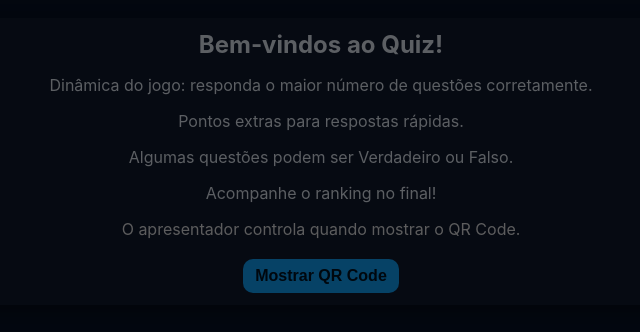
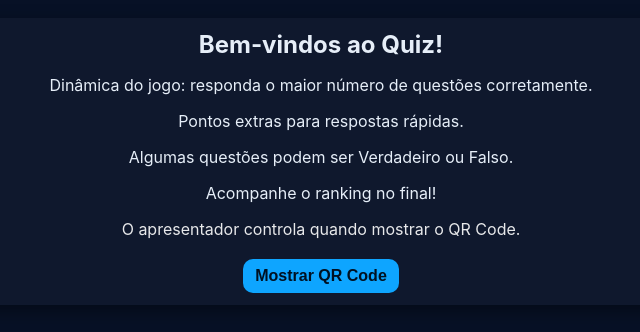
Before and after one commit to Dudox6492/quizeemgb, a website: page presenter.html in a window 1280 px wide. Shown: the whole page, without its empty margins (319-959 px from the left). Drawn offline with nearby package versions, Linux system fonts and the light colour scheme; no server answers.

Commit message:
Atualizar o presenter.html

```diff
--- a/presenter.html
+++ b/presenter.html
@@ -13,7 +13,15 @@ h2,h3{margin:0 0 12px 0}
 #qrcode{width:250px;height:250px;margin:auto;display:block}
 .center{text-align:center}
 button{background:var(--accent);color:#012;border:none;padding:12px 20px;border-radius:10px;font-weight:700;font-size:18px;cursor:pointer;margin-top:20px}
-.big-countdown{position:fixed;inset:0;display:flex;align-items:center;justify-content:center;pointer-events:none;z-index:999;background:rgba(0,0,0,0.6)}
+.big-countdown{
+  position:fixed;
+  inset:0;
+  display:flex;
+  align-items:center;
+  justify-content:center;
+  pointer-events:none;
+  z-index:999;
+}
 .big-countdown .num{font-size:clamp(60px,15vw,200px);font-weight:800;color:rgba(255,255,255,0.95);text-shadow:0 8px 40px rgba(0,0,0,0.6)}
 .status{font-size:16px;color:rgba(255,255,255,0.9);margin-top:8px}
 .progress-container{background:rgba(255,255,255,0.1);border-radius:10px;overflow:hidden;height:30px;width:100%;margin-top:20px}
```
